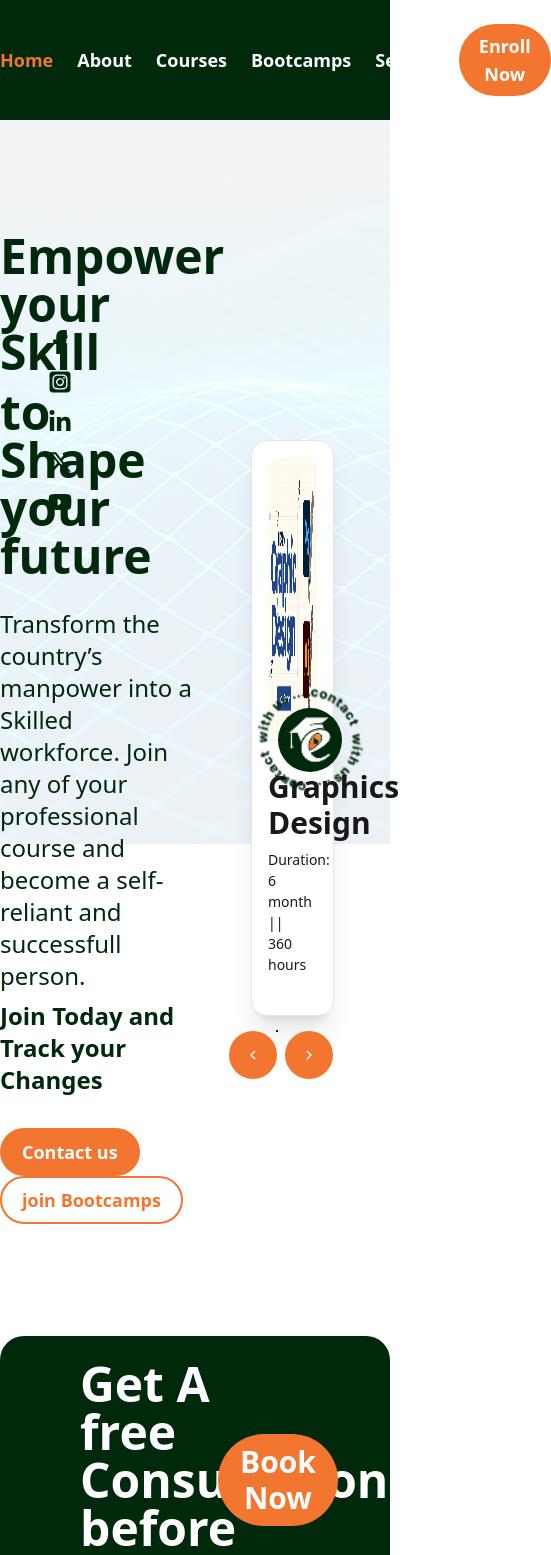
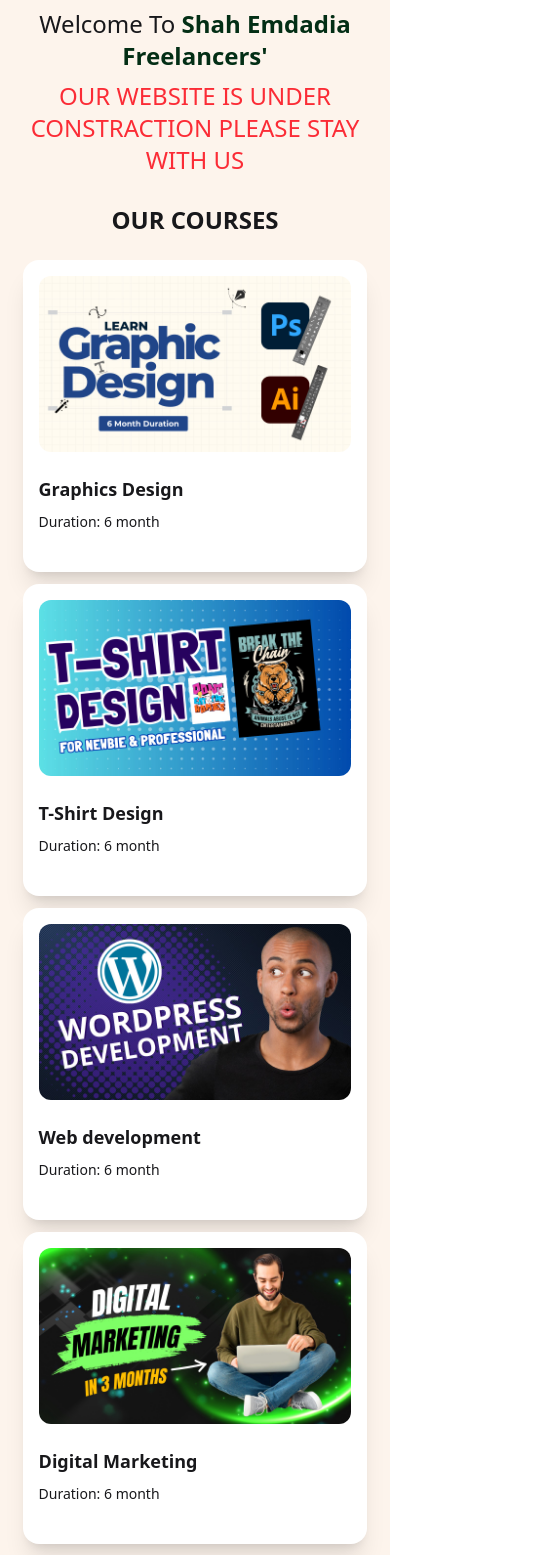
Before and after one commit to Newajdev/SEF-Website-client, a Next.js app: page / in a window 390 px wide. Shown: the top 1555 px of the page, 551 px wide, since content can reach past the window. Built offline with nearby package versions, Linux system fonts and the light colour scheme.

Commit message:
footer section added

```diff
--- a/src/app/layout.js
+++ b/src/app/layout.js
@@ -53,7 +53,7 @@ export default function RootLayout({ children }) {
         className={`${geistSans.variable} ${geistMono.variable} antialiased  bg-white`}
       >
         <div className="bg-white/50">
-          <Navbar />
+          {/* <Navbar />
           <div className="fixed bottom-12 right-12 hover:cursor-pointer z-50">
             <ChatBot />
           </div>
@@ -62,8 +62,8 @@ export default function RootLayout({ children }) {
           </div>
 
           <div className="">{children}</div>
-          <Footer />
-          {/* <div className="bg-[#FDF4EC] background">{children}</div> */}
+          <Footer /> */}
+          <div className="bg-[#FDF4EC] background">{children}</div>
           <AnalyticsTracker />
         </div>
       </body>
--- a/src/app/page.js
+++ b/src/app/page.js
@@ -52,63 +52,63 @@ export default function Home() {
   ];
 
   return (
-    <Container>
-      <HeroSection />
-      <ConsultantSection />
-      <Bootcamps />
-      <UpCommingSeminer />
-      <OurCourses />
-      <WhyChoiceUs />
-    </Container>
+    // <Container>
+    //   <HeroSection />
+    //   <ConsultantSection />
+    //   <Bootcamps />
+    //   <UpCommingSeminer />
+    //   <OurCourses />
+    //   <WhyChoiceUs />
+    // </Container>
 
-    // <section className="lg:h-screen lg:max-w-4/5 mx-auto p-2 lg:p-5 text-center flex flex-col gap-2 justify-center">
-    //   <h1 className="text-2xl lg:text-5xl ">
-    //     Welcome To{" "}
-    //     <span className="font-semibold text-green-950">
-    //       {"Shah Emdadia Freelancers'"}
-    //     </span>
-    //   </h1>
-    //   <p className="text-2xl uppercase text-red-500">
-    //     our Website is under Constraction Please Stay with us
-    //   </p>
+    <section className="lg:h-screen lg:max-w-4/5 mx-auto p-2 lg:p-5 text-center flex flex-col gap-2 justify-center">
+      <h1 className="text-2xl lg:text-5xl ">
+        Welcome To{" "}
+        <span className="font-semibold text-green-950">
+          {"Shah Emdadia Freelancers'"}
+        </span>
+      </h1>
+      <p className="text-2xl uppercase text-red-500">
+        our Website is under Constraction Please Stay with us
+      </p>
 
-    //   <div className="mt-5 lg:w-[75%]  mx-auto rounded-2xl">
-    //     <h1 className="text-2xl font-bold uppercase">our Courses</h1>
+      <div className="mt-5 lg:w-[75%]  mx-auto rounded-2xl">
+        <h1 className="text-2xl font-bold uppercase">our Courses</h1>
 
-    //     <div className="">
-    //       <div className="flex flex-wrap justify-center items-center gap-3 py-6">
-    //         {Courses?.map((course) => (
-    //           <div
-    //             key={course.id}
-    //             className="bg-white p-4 rounded-2xl shadow-xl"
-    //           >
-    //             <div className="card bg-base-100 ">
-    //               <figure>
-    //                 <Image
-    //                   className="w-full rounded-xl h-44"
-    //                   src={course.TumbnillUrl}
-    //                   width={400}
-    //                   height={400}
-    //                   alt={course.Name}
-    //                 />
-    //               </figure>
-    //               <div className="card-body pl-0">
-    //                 <h2 className="card-title font-bold">{course.Name}</h2>
-    //                 <p className="text-left">Duration: {course.Duration}</p>
-    //               </div>
-    //             </div>
-    //           </div>
-    //         ))}
-    //       </div>
-    //     </div>
-    //   </div>
+        <div className="">
+          <div className="flex flex-wrap justify-center items-center gap-3 py-6">
+            {Courses?.map((course) => (
+              <div
+                key={course.id}
+                className="bg-white p-4 rounded-2xl shadow-xl"
+              >
+                <div className="card bg-base-100 ">
+                  <figure>
+                    <Image
+                      className="w-full rounded-xl h-44"
+                      src={course.TumbnillUrl}
+                      width={400}
+                      height={400}
+                      alt={course.Name}
+                    />
+                  </figure>
+                  <div className="card-body pl-0">
+                    <h2 className="card-title font-bold">{course.Name}</h2>
+                    <p className="text-left">Duration: {course.Duration}</p>
+                  </div>
+                </div>
+              </div>
+            ))}
+          </div>
+        </div>
+      </div>
 
-    //   <div className="px-5 py-2 text-center  bg-green-100 border-none rounded-full flex lg:flex-row  flex-col items-center justify-center">
-    //     <p className="lg:text-3xl">Contact with us:</p>
-    //     <p className="lg:ml-10 font-bold lg:text-3xl">
-    //       +880 1817-121469, +880 1316-765066, +880 1757-549926
-    //     </p>
-    //   </div>
-    // </section>
+      <div className="px-5 py-2 text-center  bg-green-100 border-none rounded-full flex lg:flex-row  flex-col items-center justify-center">
+        <p className="lg:text-3xl">Contact with us:</p>
+        <p className="lg:ml-10 font-bold lg:text-3xl">
+          +880 1817-121469, +880 1316-765066, +880 1757-549926
+        </p>
+      </div>
+    </section>
   );
 }
--- a/src/components/home/HeroSection.jsx
+++ b/src/components/home/HeroSection.jsx
@@ -79,7 +79,6 @@ const HeroSection = () => {
         <Swiper
           effect={"flip"}
           grabCursor={true}
-          // navigation={true}
           navigation={{
             prevEl: ".custom-prev",
             nextEl: ".custom-next",
@@ -109,7 +108,7 @@ const HeroSection = () => {
             </SwiperSlide>
           ))}
         </Swiper>
-        <div className="absolute border z-20 right-28 -bottom-4 flex">
+        <div className="absolute border right-28 -bottom-4 flex">
           <button className="custom-next absolute left-2 bg-[#f2762f] text-white  p-4 rounded-full">
             <GrFormNext />
           </button>
--- a/src/components/home/OurCourses.jsx
+++ b/src/components/home/OurCourses.jsx
@@ -66,6 +66,7 @@ const OurCourses = () => {
         <Swiper
           slidesPerView={3}
           freeMode={true}
+          pagination={true}
           modules={[FreeMode, Pagination]}
           className="mySwiper"
         >
--- a/src/components/shared/Navbar.jsx
+++ b/src/components/shared/Navbar.jsx
@@ -37,7 +37,7 @@ const Navbar = () => {
         setActiveLink(Navigate)
     }
     return (
-      <div className="Bg-primary text-white py-6 sticky top-0 w-full z-10">
+      <div className="bg-[#02300f] text-white py-6 sticky top-0 w-full z-10">
         <Container>
           <div className="flex items-center justify-between">
             <div className="">
```
Also changed, not shown: src/app/globals.css (line endings or trailing spaces).
